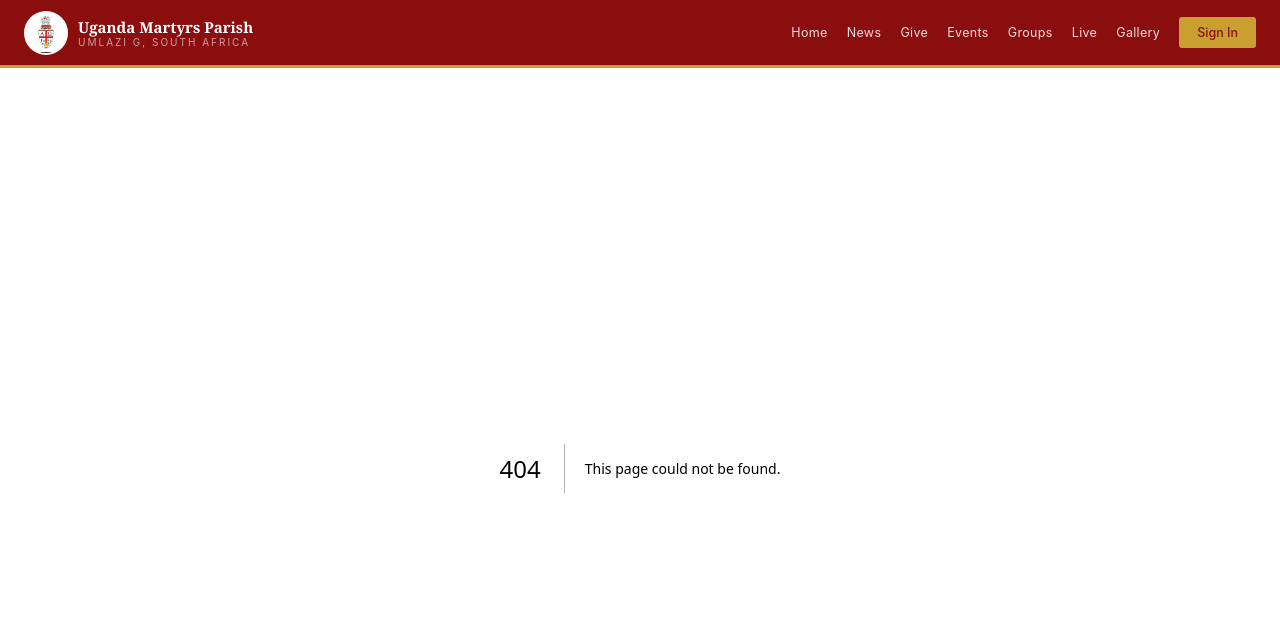
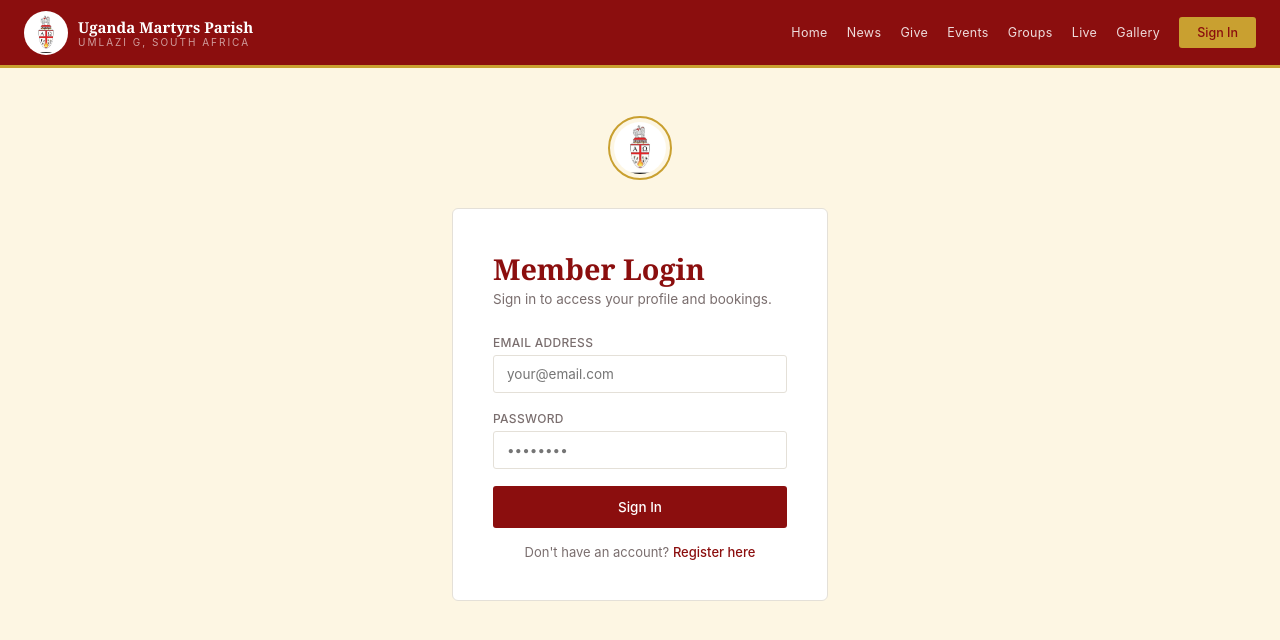
Before and after one commit to multi2editor/uganda-martyrs-parish, a Next.js app: page /login in a window 1280 px wide. Before the commit this address had no page. Shown: the top 640 px of the page. Built offline with nearby package versions, Linux system fonts and the light colour scheme; no server answers.

Commit message:
add login and register page

```diff
--- /dev/null
+++ b/app/login/page.tsx
@@ -0,0 +1,109 @@
+'use client'
+import { useState } from 'react'
+import { supabase } from '../lib/supabase.js'
+
+export default function Login() {
+  const [email, setEmail] = useState('')
+  const [password, setPassword] = useState('')
+  const [loading, setLoading] = useState(false)
+  const [error, setError] = useState('')
+  const [isRegister, setIsRegister] = useState(false)
+  const [name, setName] = useState('')
+
+  const handleSubmit = async () => {
+    setLoading(true)
+    setError('')
+
+    if (isRegister) {
+      const { error } = await supabase.auth.signUp({
+        email,
+        password,
+        options: { data: { full_name: name } }
+      })
+      if (error) setError(error.message)
+      else setError('Check your email to confirm your account!')
+    } else {
+      const { error } = await supabase.auth.signInWithPassword({ email, password })
+      if (error) setError(error.message)
+      else window.location.href = '/'
+    }
+    setLoading(false)
+  }
+
+  const inputStyle = {
+    width: '100%',
+    border: '1.5px solid #e4e0d8',
+    borderRadius: '3px',
+    padding: '10px 13px',
+    fontSize: '13.5px',
+    fontFamily: 'Inter, sans-serif',
+    color: '#1a1010',
+    background: 'white',
+    marginBottom: '1.1rem'
+  }
+
+  const labelStyle = {
+    display: 'block',
+    fontSize: '12px',
+    fontWeight: '500' as const,
+    marginBottom: '5px',
+    color: '#7a6e6e',
+    textTransform: 'uppercase' as const,
+    letterSpacing: '0.3px'
+  }
+
+  return (
+    <main style={{padding: '3rem 2rem', maxWidth: '440px', margin: '0 auto'}}>
+      <div style={{textAlign: 'center', marginBottom: '1.5rem'}}>
+        <img src="/logo.webp" alt="logo" style={{width: '64px', height: '64px', borderRadius: '50%', objectFit: 'contain', background: '#fdf6e3', padding: '4px', border: '2px solid #c9a030'}} />
+      </div>
+
+      <div style={{background: 'white', borderRadius: '6px', padding: '2.5rem', border: '1.5px solid #e4e0d8'}}>
+        <h2 style={{fontFamily: 'Georgia, serif', fontSize: '1.8rem', color: '#8b0e0e', marginBottom: '0.2rem'}}>
+          {isRegister ? 'Create Account' : 'Member Login'}
+        </h2>
+        <p style={{fontSize: '13.5px', color: '#7a6e6e', marginBottom: '1.75rem'}}>
+          {isRegister ? 'Join Uganda Martyrs Parish online.' : 'Sign in to access your profile and bookings.'}
+        </p>
+
+        {isRegister && (
+          <div>
+            <label style={labelStyle}>Full Name</label>
+            <input value={name} onChange={e => setName(e.target.value)} placeholder="Your full name" style={inputStyle} />
+          </div>
+        )}
+
+        <div>
+          <label style={labelStyle}>Email Address</label>
+          <input type="email" value={email} onChange={e => setEmail(e.target.value)} placeholder="your@email.com" style={inputStyle} />
+        </div>
+
+        <div>
+          <label style={labelStyle}>Password</label>
+          <input type="password" value={password} onChange={e => setPassword(e.target.value)} placeholder="••••••••" style={inputStyle} />
+        </div>
+
+        {error && (
+          <p style={{fontSize: '13px', color: error.includes('Check') ? '#1a7a3a' : '#8b0e0e', marginBottom: '1rem', padding: '8px 12px', background: error.includes('Check') ? '#eaf5ee' : '#fdeaea', borderRadius: '3px'}}>
+            {error}
+          </p>
+        )}
+
+        <button
+          onClick={handleSubmit}
+          disabled={loading}
+          style={{background: '#8b0e0e', color: 'white', border: 'none', padding: '13px', borderRadius: '3px', fontSize: '13.5px', fontWeight: '500', cursor: 'pointer', fontFamily: 'Inter, sans-serif', width: '100%', marginBottom: '1rem', opacity: loading ? 0.7 : 1}}
+        >
+          {loading ? 'Please wait...' : isRegister ? 'Create Account' : 'Sign In'}
+        </button>
+
+        <p style={{textAlign: 'center', fontSize: '13px', color: '#7a6e6e'}}>
+          {isRegister ? 'Already have an account? ' : "Don't have an account? "}
+          <span onClick={() => { setIsRegister(!isRegister); setError('') }} style={{color: '#8b0e0e', cursor: 'pointer', fontWeight: '500'}}>
+            {isRegister ? 'Sign in' : 'Register here'}
+          </span>
+        </p>
+      </div>
+    </main>
+  )
+}
```
